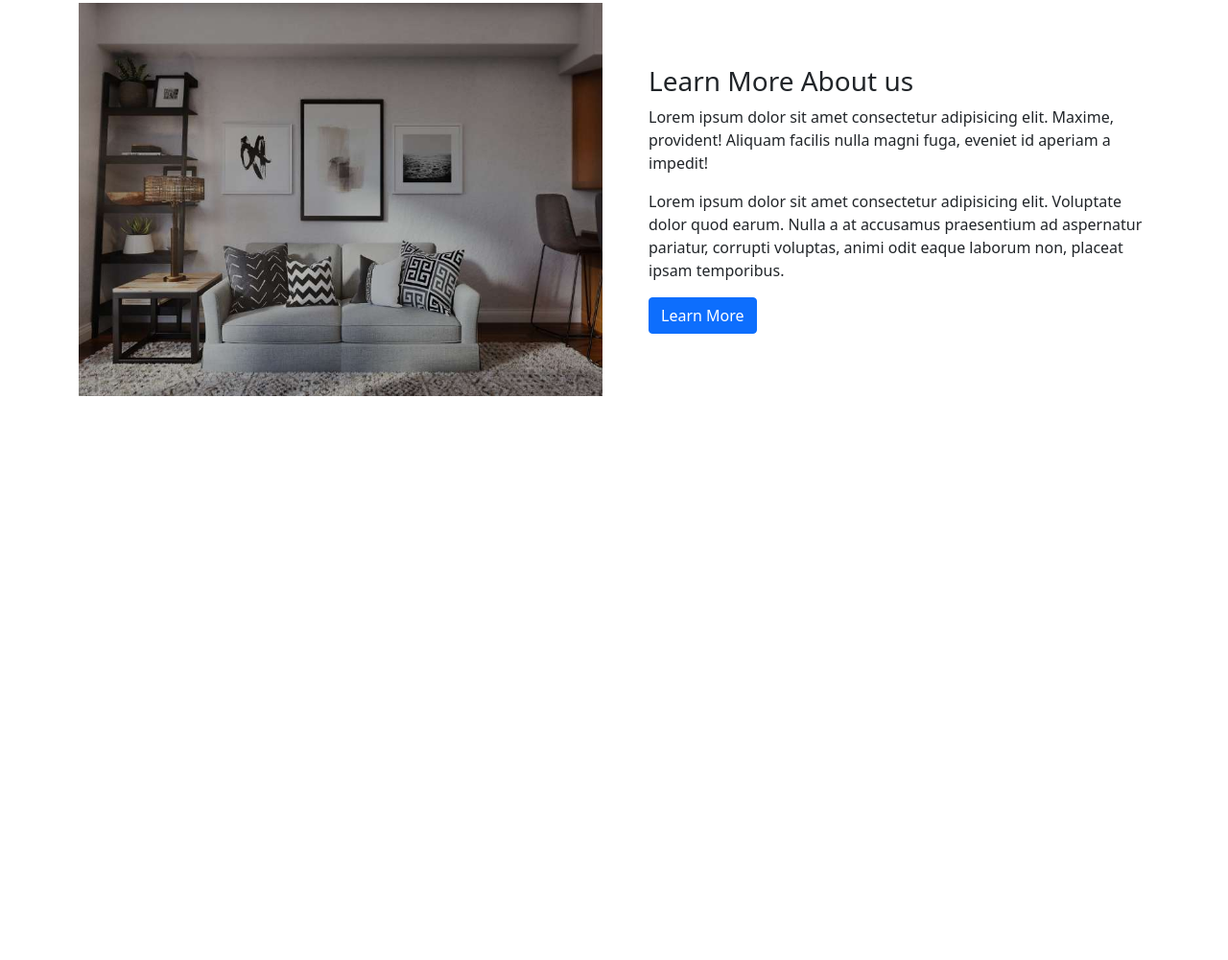
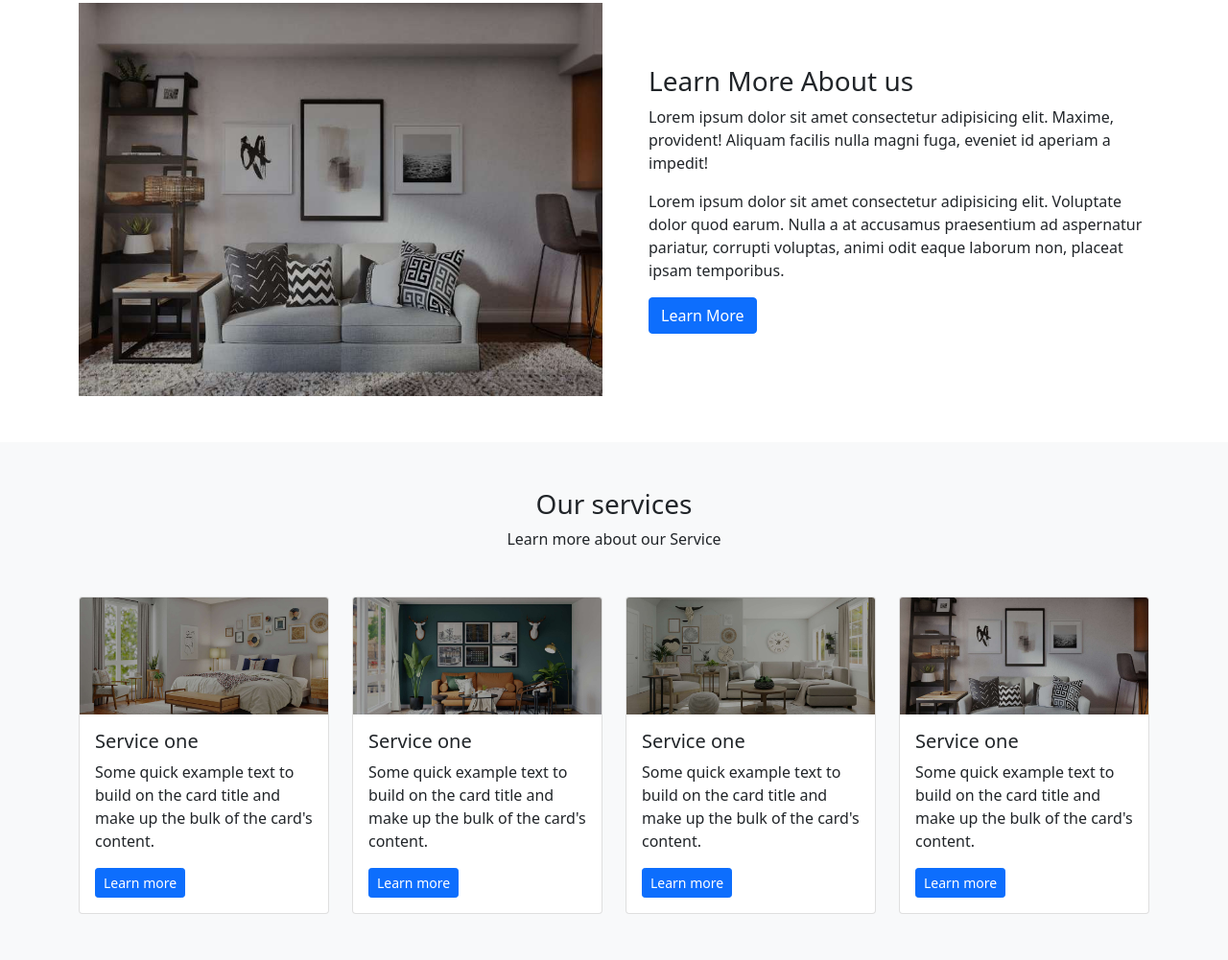
Before and after one commit to reflexsafwan/BD-builders-bootstrap, a plain HTML site: page index.html in a window 1280 px wide. Shown: the part 749-1750 px from the top of the page at 96% size. Before the commit the page ends 1210 px from the top, so only its background shows below. Drawn offline with nearby package versions, Linux system fonts and the light colour scheme.

Commit message:
services area added

```diff
--- a/index.html
+++ b/index.html
@@ -36,6 +36,7 @@
   </header>
   <!-- main area start -->
   <main class="main-area">
+    <!-- slider area start -->
     <section class="slider-area">
       <div id="carouselExampleCaptions" class="carousel slide" data-bs-ride="carousel">
         <div class="carousel-indicators">
@@ -106,6 +107,7 @@
         </button>
       </div>
     </section>
+    <!-- about area start -->
     <section class="about-area py-5">
       <div class="container">
         <div class="row">
@@ -129,6 +131,65 @@
         </div>
       </div>
     </section>
+    <!-- service area start -->
+    <section class="service-area py-5 bg-light">
+      <div class="container">
+        <div class="row">
+          <div class="col-lg-6 offset-lg-3">
+            <div class="section-heading text-center mb-5">
+              <h3>Our services</h3>
+              <p>Learn more about our Service</p>
+            </div>
+          </div>
+        </div>
+        <div class="row">
+          <div class="col-lg-3 col-md-6 mb-4 mb-lg-0">
+            <div class="card">
+              <img src="./images/hero-one.jpg" class="card-img-top" alt="hero image">
+              <div class="card-body">
+                <h5 class="card-title">Service one</h5>
+                <p class="card-text">Some quick example text to build on the card title and make up the bulk of the
+                  card's content.</p>
+                <a href="#" class="btn btn-sm btn-primary">Learn more</a>
+              </div>
+            </div>
+          </div>
+          <div class="col-lg-3 col-md-6 mb-4 mb-lg-0">
+            <div class="card">
+              <img src="./images/hero-two.jpg" class="card-img-top" alt="hero image">
+              <div class="card-body">
+                <h5 class="card-title">Service one</h5>
+                <p class="card-text">Some quick example text to build on the card title and make up the bulk of the
+                  card's content.</p>
+                <a href="#" class="btn btn-sm btn-primary">Learn more</a>
+              </div>
+            </div>
+          </div>
+          <div class="col-lg-3 col-md-6 mb-4 mb-lg-0">
+            <div class="card">
+              <img src="./images/hero-three.jpg" class="card-img-top" alt="hero image">
+              <div class="card-body">
+                <h5 class="card-title">Service one</h5>
+                <p class="card-text">Some quick example text to build on the card title and make up the bulk of the
+                  card's content.</p>
+                <a href="#" class="btn btn-sm btn-primary">Learn more</a>
+              </div>
+            </div>
+          </div>
+          <div class="col-lg-3 col-md-6 mb-4 mb-lg-0">
+            <div class="card">
+              <img src="./images/hero-four.jpg" class="card-img-top" alt="hero image">
+              <div class="card-body">
+                <h5 class="card-title">Service one</h5>
+                <p class="card-text">Some quick example text to build on the card title and make up the bulk of the
+                  card's content.</p>
+                <a href="#" class="btn btn-sm btn-primary">Learn more</a>
+              </div>
+            </div>
+          </div>
+        </div>
+      </div>
+    </section>
   </main>
 
   <script src="https://cdn.jsdelivr.net/npm/bootstrap@5.0.2/dist/js/bootstrap.bundle.min.js"></script>
```
